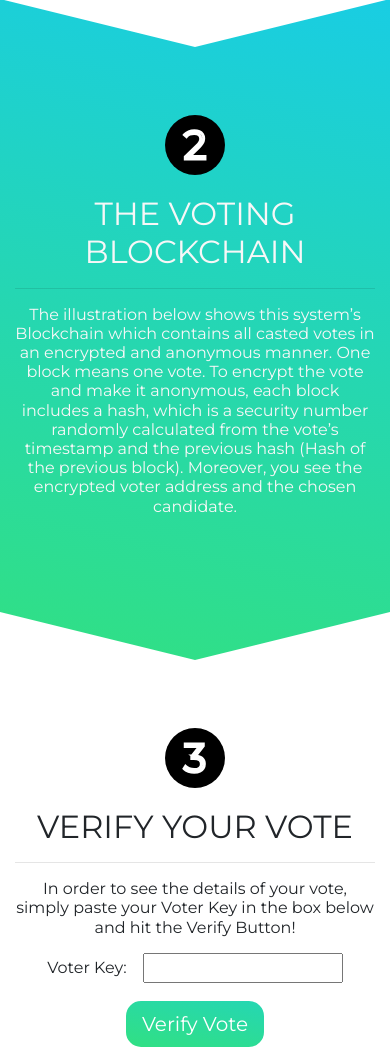
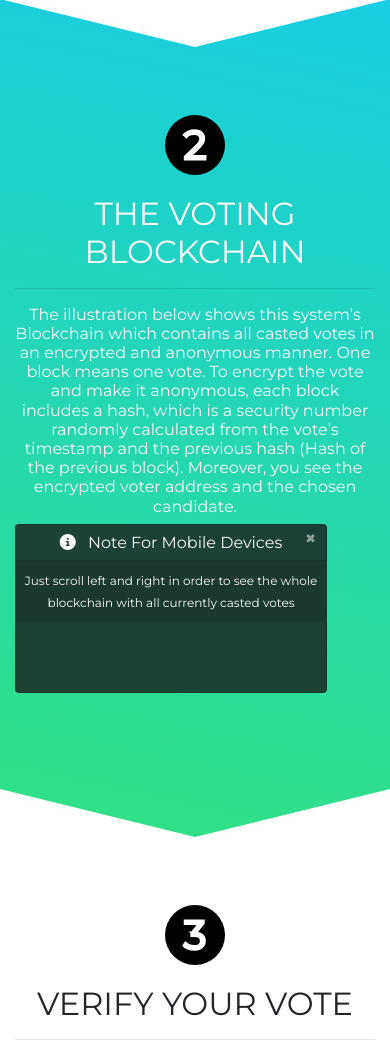
Before and after one commit to K-Rdlbrgr/master_thesis, a Flask app: template templates/verification.html in a window 390 px wide. Shown: the part 1193-2244 px from the top of the page. Run offline with Flask 2, Linux system fonts and the light colour scheme; the template is opened without the code that fills it, so the values that code supplies are empty; some libraries are stand-ins or nearby versions.

Commit message:
Integrated Final Blockchain Info Box

```diff
--- a/static/css/style_verification.css
+++ b/static/css/style_verification.css
@@ -284,3 +284,59 @@ hr.nova-logo {
     max-width: 80vw;
   }
 }
+
+.blockchain-info .card {
+  background: rgba(27, 27, 27, 0.8);
+  /* background: rgba(192, 11, 11, 0.7); */
+  flex: 0 0 auto;
+  margin: 0;
+  color: var(--primary-text-bright);
+  font-size: 15px;
+}
+
+.blockchain-info .card .card-body {
+  padding: 0.5rem 0 0 0;
+}
+
+.blockchain-info .card li {
+  background: rgba(27, 27, 27, 0.2);
+}
+
+.blockchain-info .text-truncate {
+  white-space: normal;
+}
+
+.blockchain-info .text-truncate small {
+  line-height: 1.2;
+}
+
+.blockchain-info .card-title {
+  margin-bottom: 0.5rem;
+}
+
+.blockchain-info .list-group-item {
+  padding: 0.5rem;
+}
+
+.blockchain-info .alert {
+  background: transparent;
+  padding: 0;
+  border: none;
+}
+
+.blockchain-info .alert-dismissible {
+  padding-right: 0;
+}
+
+.blockchain-info .alert-dismissible .close {
+  padding: 0 0.6rem;
+  color: var(--primary-text-bright);
+}
+
+.blockchain-info .close {
+  text-shadow: none;
+}
+
+.blockchain-info span {
+  font-size: 19px;
+}
--- a/static/css/style_verify.css
+++ b/static/css/style_verify.css
@@ -309,7 +309,6 @@ hr {
 }
 
 .blockchain-info .alert-dismissible .close {
-  top: -0.3rem;
   padding: 0 0.6rem;
   color: var(--primary-text-bright);
 }
@@ -317,3 +316,7 @@ hr {
 .blockchain-info .close {
   text-shadow: none;
 }
+
+.blockchain-info span {
+  font-size: 19px;
+}
--- a/templates/verification.html
+++ b/templates/verification.html
@@ -215,6 +215,30 @@
           hash, which is a security number randomly calculated from the vote’s timestamp and the previous hash (Hash of
           the previous block). Moreover, you see the encrypted voter address and the chosen candidate.
         </h6>
+        <div class="row justify-content-end d-block d-sm-none mb-4">
+          <div class="col-12 blockchain-info">
+            <div class="alert alert-dismissible fade show" role="alert">
+              <div class="card">
+                <div class="card-body">
+                  <h6 class="card-title">
+                    <i class="fas fa-info-circle mr-2"></i>
+                    Note For Mobile Devices
+                  </h6>
+                  <button type="button" class="close" data-dismiss="alert" aria-label="Close">
+                    <span aria-hidden="true">&times;</span>
+                  </button>
+                  <ul class="list-group list-group-flush">
+                    <li class="list-group-item">
+                      <div class="text-truncate">
+                        <small>Just scroll left and right in order to see the whole blockchain with all currently casted votes</small>
+                      </div>
+                    </li>
+                  </ul>
+                </div>
+              </div>
+            </div>
+          </div>
+        </div>
         <div class="blockchain-inner">
           <div class="row text-left mt-5">
             <div class="col-12">
```
